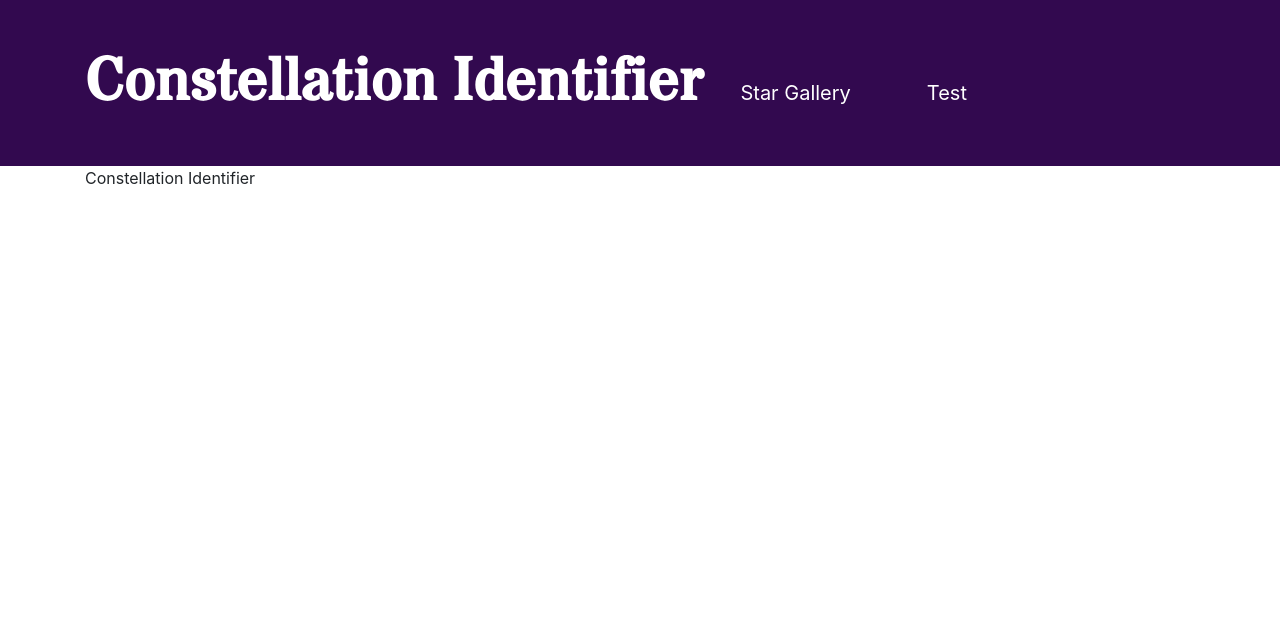
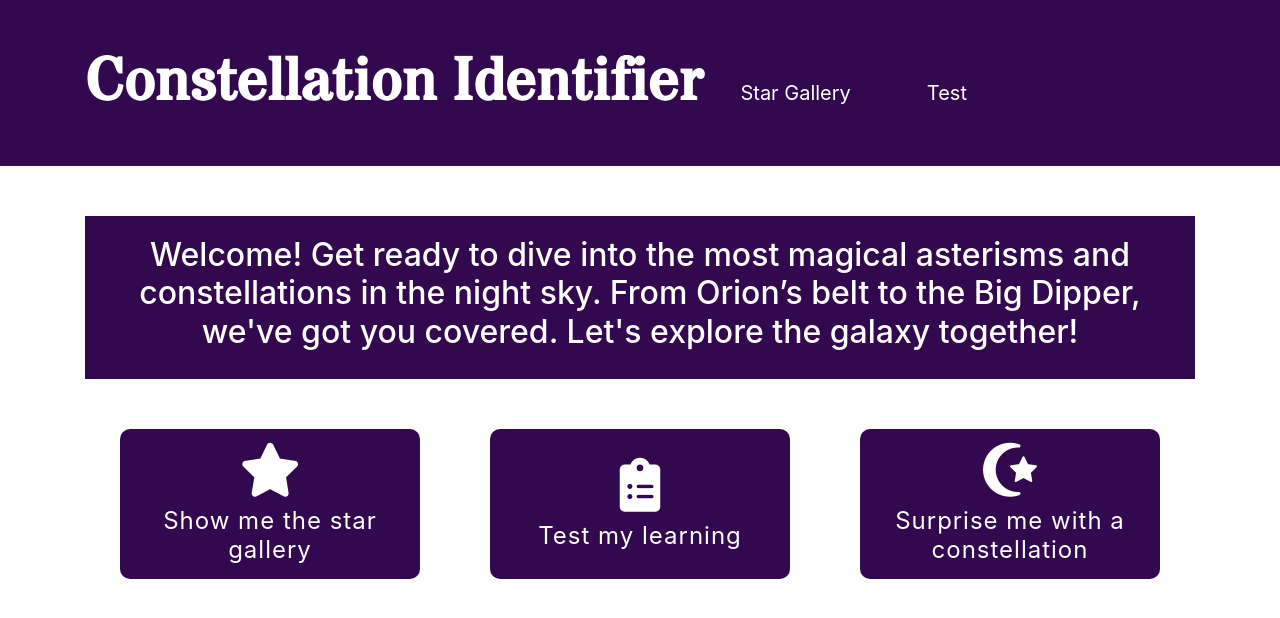
Before and after one commit to kirstyihen/constellationProject, a Flask app: page / in a window 1280 px wide. Shown: the top 618 px of the page. Run offline with Flask 3, Linux system fonts and the light colour scheme; some libraries are stand-ins or nearby versions.

Commit message:
Adding updated changes to constellatiom.js/main.css/homepage.html/layout.html

```diff
--- a/constellation_identifier_v1/static/constellation.js
+++ b/constellation_identifier_v1/static/constellation.js
@@ -1,4 +1,14 @@
+$(document).ready(function(){
+    $('#gallery').click(function(){
+        window.location.href = '/starGallery';
+    });
 
-$(document).ready(function(){
+    $('#test').click(function(){
+        window.location.href = '/test';
+    });
 
+    $('#surprise').click(function(){
+        const pages = ['/learning/1', '/learning/2', '/learning/3', '/learning/4'];
+        window.location.href = pages[Math.floor(Math.random() * pages.length)];
+    });
 });
--- a/constellation_identifier_v1/static/main.css
+++ b/constellation_identifier_v1/static/main.css
@@ -29,3 +29,56 @@
 .navbar-brand {
     margin-right: 0;
 }
+
+
+.welcome-message {
+    background-color: #32094f;
+    color: white;
+    padding: 20px 0;
+    margin-top: 50px;
+    margin-bottom: 30px;
+}
+
+
+.welcome-message * {
+    color: white !important;
+}
+
+.feature-box {
+    background-color: #32094f;
+    color: white;
+    text-align: center;
+    width: 300px;
+    height: 150px;
+    display: flex;
+    justify-content: center;
+    align-items: center;
+    margin: 20px auto;
+    border-radius: 10px;
+    flex-direction: column;
+}
+
+.feature-box h4 {
+    margin: 0;
+    font-size: 24px;
+    font-weight: normal;
+    letter-spacing: 1px;
+}
+
+
+.feature-box i.fas.fa-star,
+.feature-box i.fas.fa-clipboard-list {
+    color: white;
+    font-size: 54px;
+    padding-bottom: 10px;
+}
+
+.feature-box i.fas.fa-star-and-crescent {
+    color: white;
+    font-size: 54px;
+    padding-bottom: 10px;
+}
+
+.feature-box {
+    cursor: pointer;
+}
--- a/constellation_identifier_v1/templates/homepage.html
+++ b/constellation_identifier_v1/templates/homepage.html
@@ -1,15 +1,48 @@
 {% extends "layout.html" %}
 
 {% block head %}
-    <link rel="stylesheet" href="{{url_for('static', filename='main.css')}}">
+<link rel="stylesheet" href="{{url_for('static', filename='main.css')}}">
 {% endblock %}
 
 {% block content %}
-<div>
-    Constellation Identifier
-</div>
 <div class="container-fluid">
-    <div class="row">
+  <!-- Row for the welcome message with new styling -->
+  <div class="row welcome-message">
+    <div class="col-12 text-center">
+      <h2>Welcome! Get ready to dive into the most magical asterisms and constellations in the night sky. From Orion’s belt to the Big Dipper, we've got you covered. Let's explore the galaxy together!</h2>
     </div>
+  </div>
+
+  <!-- Row for spacing or additional content -->
+  <div class="row">
+    <div class="col-md-12">
+      <!-- This div is for spacing or any additional content you want to place between the welcome message and the feature columns -->
+    </div>
+  </div>
+
+  <!-- Row for the three feature columns -->
+  <div class="row justify-content-center">
+    <!-- Justify-content-center will center the cols inside the row -->
+    <div class="col-md-4">
+        <div class="feature-box" id="gallery">
+          <i class="fas fa-star"></i>
+          <h4>Show me the star gallery</h4>
+        </div>
+      </div>
+
+      <div class="col-md-4">
+        <div class="feature-box" id="test">
+          <i class="fas fa-clipboard-list"></i>
+          <h4>Test my learning</h4>
+        </div>
+      </div>
+
+      <div class="col-md-4">
+        <div class="feature-box" id="surprise">
+          <i class="fas fa-star-and-crescent"></i>
+          <h4>Surprise me with a constellation</h4>
+        </div>
+      </div>
+  </div>
 </div>
 {% endblock %}
--- a/constellation_identifier_v1/templates/layout.html
+++ b/constellation_identifier_v1/templates/layout.html
@@ -16,6 +16,9 @@
     <link rel="stylesheet" href="https://stackpath.bootstrapcdn.com/bootstrap/4.2.1/css/bootstrap.min.css">
 
     <link rel="stylesheet" href="{{url_for('static', filename='main.css')}}">
+
+    <link rel="stylesheet" href="https://cdnjs.cloudflare.com/ajax/libs/font-awesome/6.0.0-beta3/css/all.min.css">
+
 
     <title>Constellation Identifier</title>
 </head>
```
